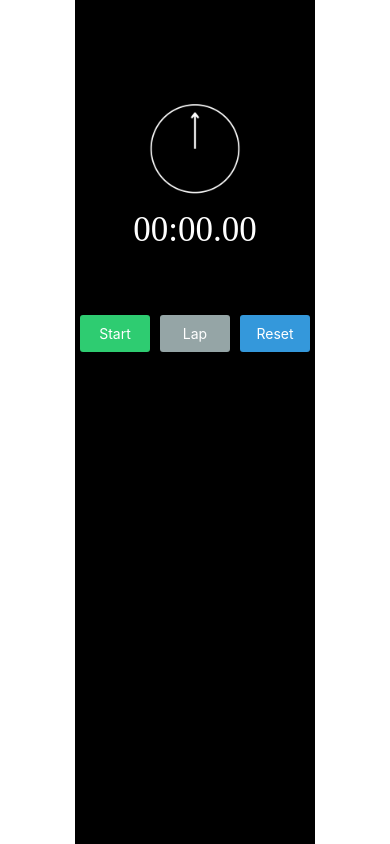
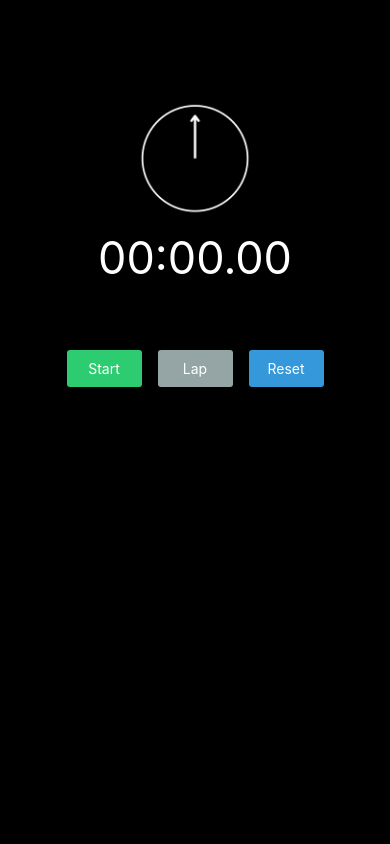
Before and after one commit to Shopify/eng-intern-assessment-react-native, a React Native app: screen / in a window 390 px wide. Built offline with nearby package versions, Linux system fonts and the light colour scheme.

Commit message:
Add Status Bar

```diff
--- a/App.tsx
+++ b/App.tsx
@@ -1,13 +1,16 @@
 import { StatusBar } from 'expo-status-bar';
-import { StyleSheet, Text, View } from 'react-native';
+import { StyleSheet, Text, View, SafeAreaView } from 'react-native';
 import StopWatch from './src/StopWatch';
 
 export default function App() {
   return (
     <View style={styles.container}>
+      <StatusBar
+        style = "light"
+        backgroundColor = "black"
+      />
+      <StopWatch></StopWatch>
 
-      <StopWatch></StopWatch>
-      <StatusBar style="auto" />
     </View>
   );
 }
--- a/package.json
+++ b/package.json
@@ -11,6 +11,8 @@
   },
   "dependencies": {
     "@expo/webpack-config": "^19.0.0",
+    "@react-navigation/native": "^6.1.9",
+    "@react-navigation/stack": "^6.3.20",
     "expo": "~49.0.15",
     "expo-status-bar": "~1.6.0",
     "jest": "^29.2.1",
--- a/src/StopWatch.tsx
+++ b/src/StopWatch.tsx
@@ -1,6 +1,6 @@
 // StopWatch.tsx
 import React, { useState, useEffect } from 'react';
-import { View, Text, Button, StyleSheet, ScrollView, Image } from 'react-native';
+import { StatusBar, SafeAreaView, View, Text, Button, StyleSheet, ScrollView, Image } from 'react-native';
 import StopWatchButton from './StopWatchButton';
 
 export default function StopWatch() {
@@ -39,12 +39,11 @@ export default function StopWatch() {
   };
 
   return (
-    <View style={styles.container}>
+    <SafeAreaView style={styles.container}>
             <Image
           source={require('./clock.png')}
           style={[styles.clock, clockArmRotation]}
         />
-
 
 
       <Text style={styles.timerText}>{formatTime(time)}</Text>
@@ -62,7 +61,7 @@ export default function StopWatch() {
           </Text>
         ))}
       </ScrollView>
-    </View>
+    </SafeAreaView>
   );
 }
 
@@ -80,40 +79,41 @@ const circleSize = 100;
 
 const styles = StyleSheet.create({
   container: {
+    width: '100%',
+    length:'100%',
     flex: 1,
     justifyContent: 'center',
     alignItems: 'center',
     backgroundColor: 'black',
   },
   timerText: {
-    fontSize: 35,
+    fontSize: 45,
     color: 'white',
-    fontFamily: 'Nunito',
     textAlign: 'center',
     marginTop: 10,
     marginBottom: 50
   },
   buttonContainer: {
+    width: '70%',
     flexDirection: 'row',
     justifyContent: 'space-around',
     marginTop: 10,
   },
   lapsContainer: {
     marginTop: 20,
-    flex: 1, // Let the ScrollView take all the available space
+    flex: 1,
     alignSelf: 'stretch', // Stretch the ScrollView to fill the width
   },
   lapText: {
-    fontSize: 13,
+    fontSize: 16,
     marginBottom: 5,
     color: 'white',
-    fontFamily: 'Nunito',
     textAlign: 'center'
   },
   clock: {
     marginTop:100,
-    width: 100,
-    height: 100
+    width: 120,
+    height: 120
   },
   clockContainer: {
     marginTop: 100,
--- a/src/StopWatchButton.tsx
+++ b/src/StopWatchButton.tsx
@@ -40,7 +40,7 @@ const StopWatchButton: React.FC<StopWatchButtonProps> = ({ onPress, title }) =>
 
 const styles = StyleSheet.create({
   button: {
-    width: 70,
+    width: 75,
     backgroundColor: '#3498db',
     padding: 10,
     borderRadius: 3,
@@ -49,7 +49,7 @@ const styles = StyleSheet.create({
   buttonText: {
     color: '#fff',
     textAlign: 'center',
-    font: '13'
+    font: '16'
   },
 });
 
```
Also changed, not shown: 1 other file (tests, documents, lock files or other folders).
